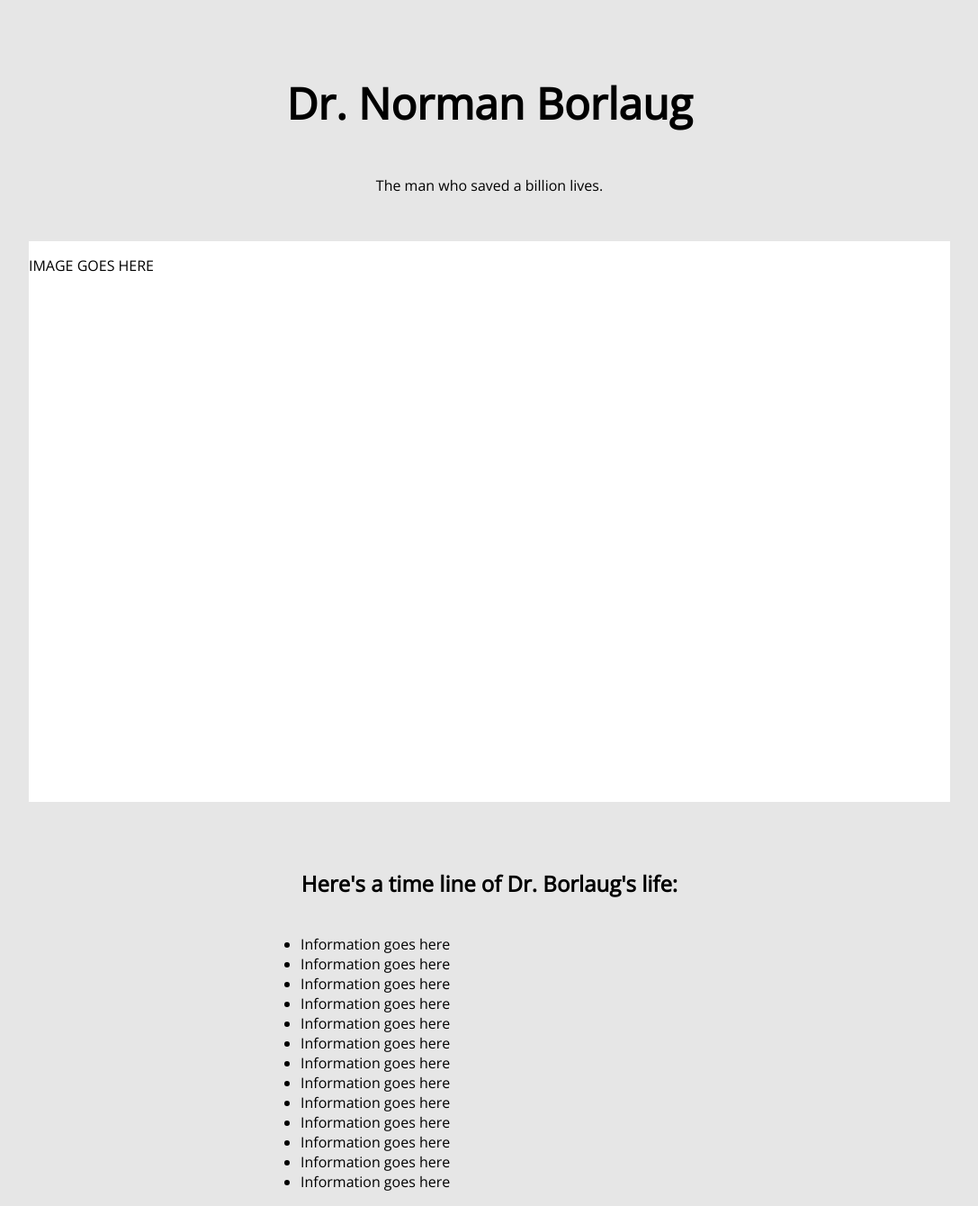
After one commit to anuragpurkayastha/anuragpurkayastha.github.io, a PHP site: page /project1_tributepage.html in a window 1280 px wide. The commit adds this page. Shown: the whole page at 90% size, without its empty margins (96-1183 px from the left). Run offline with PHP 8.4, Linux system fonts and the light colour scheme.

Commit message:
Started work on Project 1 - Tribute Page.

```diff
--- a/css/style.css
+++ b/css/style.css
@@ -7,6 +7,9 @@
 	src: url('https://fonts.googleapis.com/css?family=Open+Sans&display=swap');
 }
 
+/*=============================================================================*/
+/*                          HOMEPAGE                                          */
+/*=============================================================================*/
 body {
   display: grid;
   grid-template-columns: 1fr 1fr 1fr;
@@ -125,3 +128,41 @@ body {
   color: #E3E1DA;
   margin-bottom: 10px;
 }
+
+/*=============================================================================*/
+/*                          TRIBUTE PAGE                                       */
+/*=============================================================================*/
+
+/*================================================*/
+/*  Tribute page Body*/
+/*================================================*/
+#main {
+  display: flex;
+  flex-direction: column;
+  align-items: center;
+  background-color: #E6E6E6;
+  margin-top: 50px;
+}
+
+#main h1 {
+  font-size: 3em;
+}
+
+#image-div {
+  height: 623px;
+  width:1024px;
+  background-color: white;
+  margin-top: 35px;
+}
+
+#tribute-info {
+  display: flex;
+  flex-direction: column;
+  margin-top: 50px;
+  width: 500px;
+}
+
+#tribute-info h3 {
+  text-align: center;
+  font-size: 1.5em;
+}
--- /dev/null
+++ b/project1_tributepage.html
@@ -0,0 +1,43 @@
+<!<!DOCTYPE html>
+<html lang="en" dir="ltr">
+  <head>
+    <meta charset="utf-8">
+    <link rel="stylesheet" type="text/css" href="css/style.css">
+	  <link href="https://fonts.googleapis.com/css?family=Open+Sans&display=swap" rel="stylesheet">
+    <meta name="viewport" content="width=device-width, initial-scale=1.0">
+    <title>Tribute Page</title>
+  </head>
+
+  <body id="main">
+
+    <!--Title of webpage -->
+    <h1 id="title">Dr. Norman Borlaug</h1>
+    <p>The man who saved a billion lives.</p>
+
+    <!--Image of Dr Norman-->
+    <div id="image-div">
+        <p>IMAGE GOES HERE</p>
+    </div>
+
+    <!--Tribute info-->
+    <div id="tribute-info">
+        <h3>Here's a time line of Dr. Borlaug's life:</h3>
+        <ul>
+          <li>Information goes here</li>
+          <li>Information goes here</li>
+          <li>Information goes here</li>
+          <li>Information goes here</li>
+          <li>Information goes here</li>
+          <li>Information goes here</li>
+          <li>Information goes here</li>
+          <li>Information goes here</li>
+          <li>Information goes here</li>
+          <li>Information goes here</li>
+          <li>Information goes here</li>
+          <li>Information goes here</li>
+          <li>Information goes here</li>
+        </ul>
+    </div>
+  </body>
+
+</html>
```
Also changed, not shown: index.html (+4 -4 lines).
